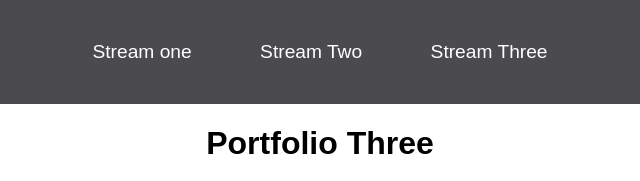
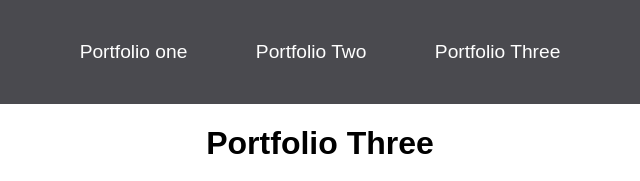
Before and after one commit to DylanP400/ci-template, a plain HTML site: page stream-three.html in a window 1280 px wide. Shown: the top 181 px of the page, 320-960 px from the left. Drawn offline with Linux system fonts and the light colour scheme.

Commit message:
spelling change

```diff
--- a/stream-three.html
+++ b/stream-three.html
@@ -5,14 +5,14 @@
     <meta http-equiv="X-UA-Compatible" content="IE=edge">
     <meta name="viewport" content="width=device-width, initial-scale=1.0">
     <link rel="stylesheet" href="css/style.css">
-    <title>Hello World</title>
+    <title>Portfolio Three</title>
 </head>
 <body>
     <nav>
         <ul>
-            <li><a href="stream-one.html">Stream one</a></li>
-            <li><a href="stream-two.html">Stream Two</a></li>
-            <li><a href="stream-three.html">Stream Three</a></li>
+            <li><a href="stream-one.html">Portfolio one</a></li>
+            <li><a href="stream-two.html">Portfolio Two</a></li>
+            <li><a href="stream-three.html">Portfolio Three</a></li>
         </ul>
     </nav>
     <h1>Portfolio Three</h1>
```
Also changed, not shown: stream-one.html (+1 -1 lines), stream-two.html (+1 -1 lines).
